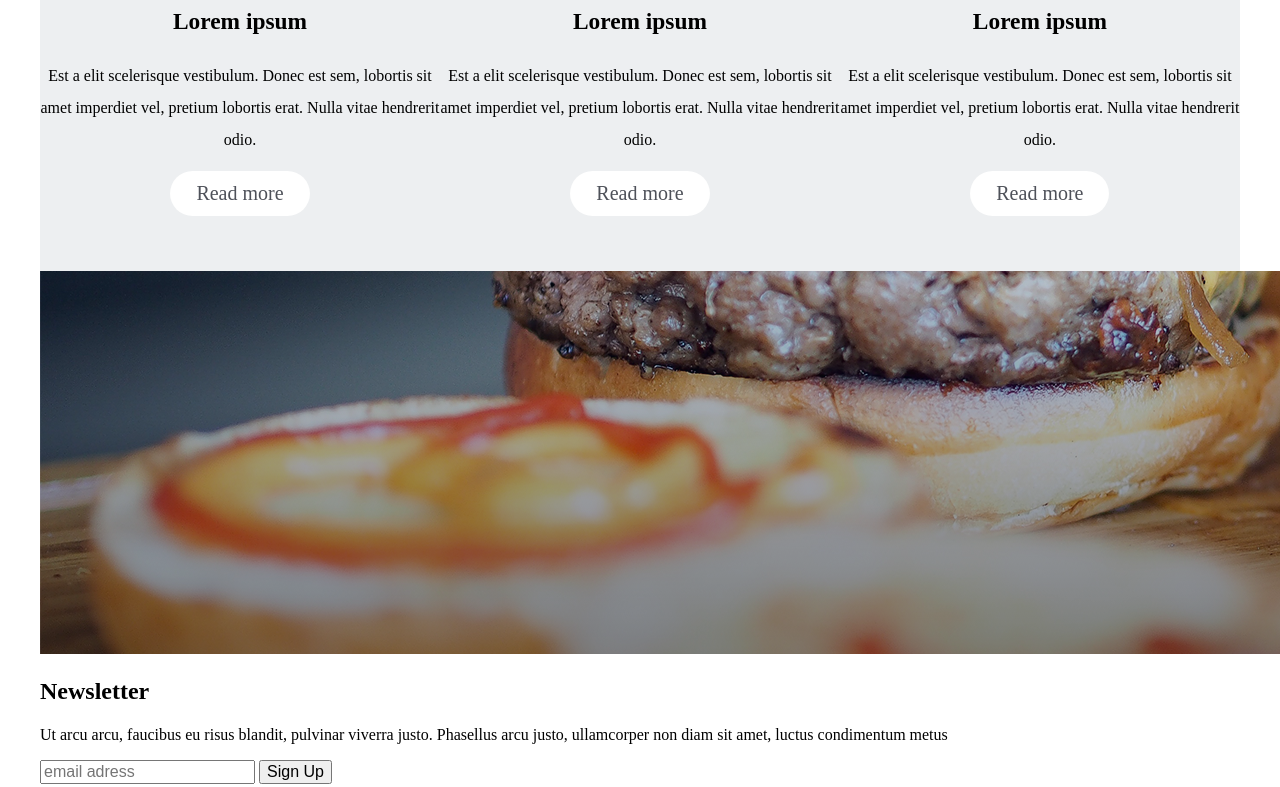
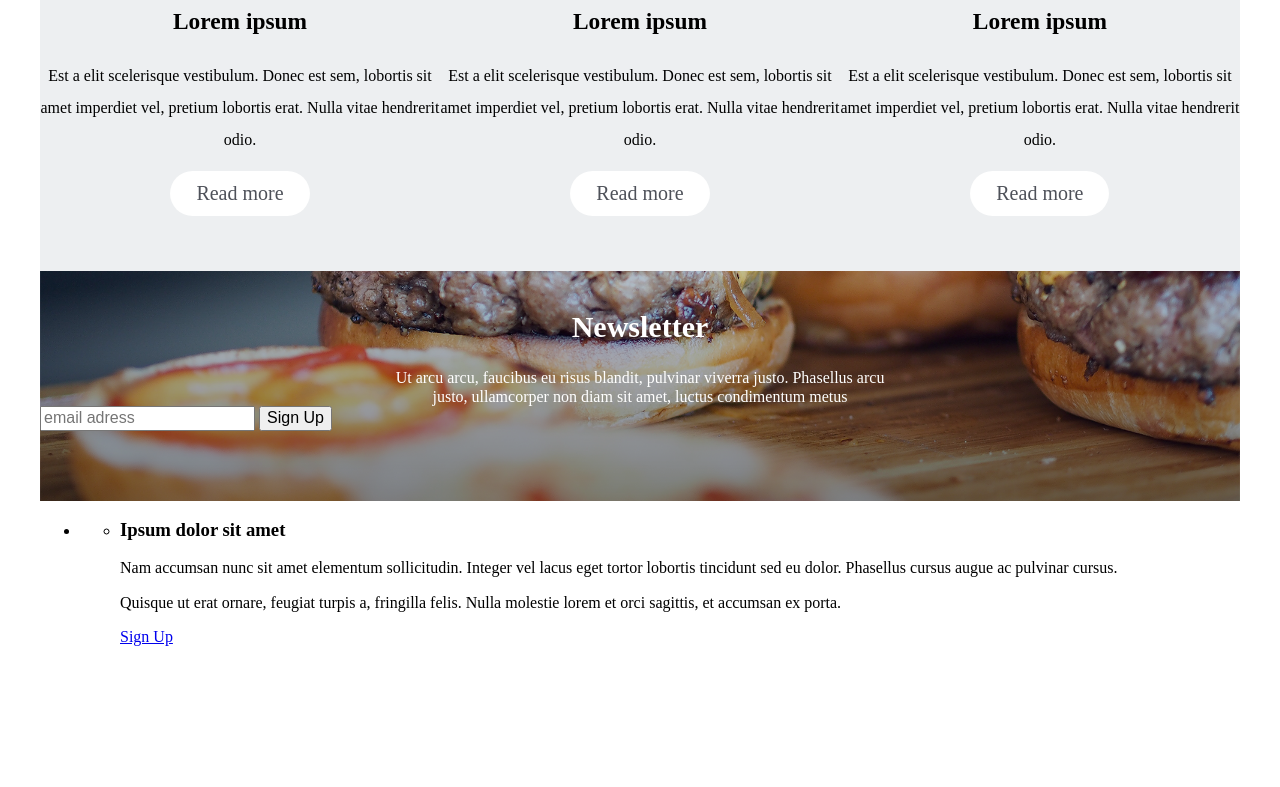
Before and after one commit to VolandLarsen/Home-7-Serhii-Kulyk, a plain HTML site: page index.html in a window 1280 px wide. Shown: the part 246-1033 px from the top of the page. Drawn offline with Linux system fonts and the light colour scheme.

Commit message:
styled newsletter sec. (form not styled)

```diff
--- a/css/style.css
+++ b/css/style.css
@@ -23,7 +23,7 @@
     padding-left: 10px;
 }
 
-li {
+li.nav-li {
     list-style-type: none;
 }
 
@@ -50,6 +50,10 @@
 }
 
 /*main section*/
+
+li.main-article {
+    list-style-type: none;
+}
 
 .background-img {
     width: 100%;
@@ -192,3 +196,52 @@
 }
 
 /*section newslatter*/
+
+.background-img2 {
+    width: 100%;
+    padding: 0;
+    height: auto;
+    vertical-align: middle;
+}
+
+.newslatter {
+    position: relative;
+}
+
+.news-form {
+    position: absolute;
+    left: 0;
+    bottom: 70px;
+    width: 100%;
+    margin: 0 auto;
+}
+
+.news-head {
+    color: #ffffff;
+    font-size: 30px;
+    text-align: center;
+}
+
+.latter-p {
+    color: #ffffff;
+    max-width: 500px;
+    text-align: center;
+    margin: 0 auto;
+}
+
+.newslatter-form {
+    margin: 0 auto;
+
+}
+
+
+
+
+
+
+
+
+
+
+
+/*product section*/
--- a/index.html
+++ b/index.html
@@ -112,8 +112,9 @@
     </div>
 </section>
 <section class="newslatter">
-    <div class="container">
+
         <img src="img/back-img-2.png" alt="Background" class="background-img2">
+    <div class="container news-form">
         <h2 class="news-head">Newsletter</h2>
         <p class="latter-p">Ut arcu arcu, faucibus eu risus blandit, pulvinar viverra justo. Phasellus arcu justo,
             ullamcorper non diam sit amet, luctus condimentum metus</p>
```
